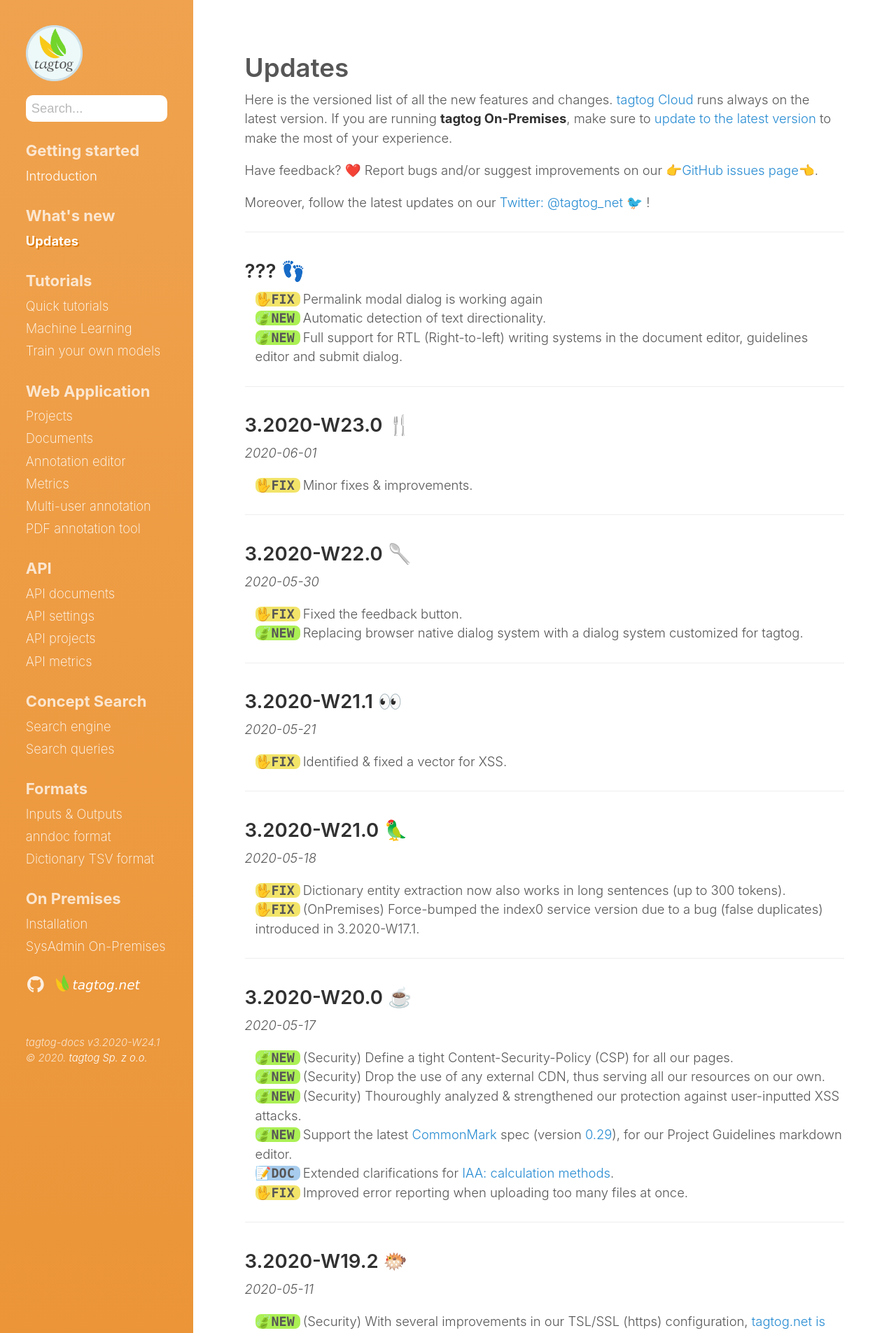
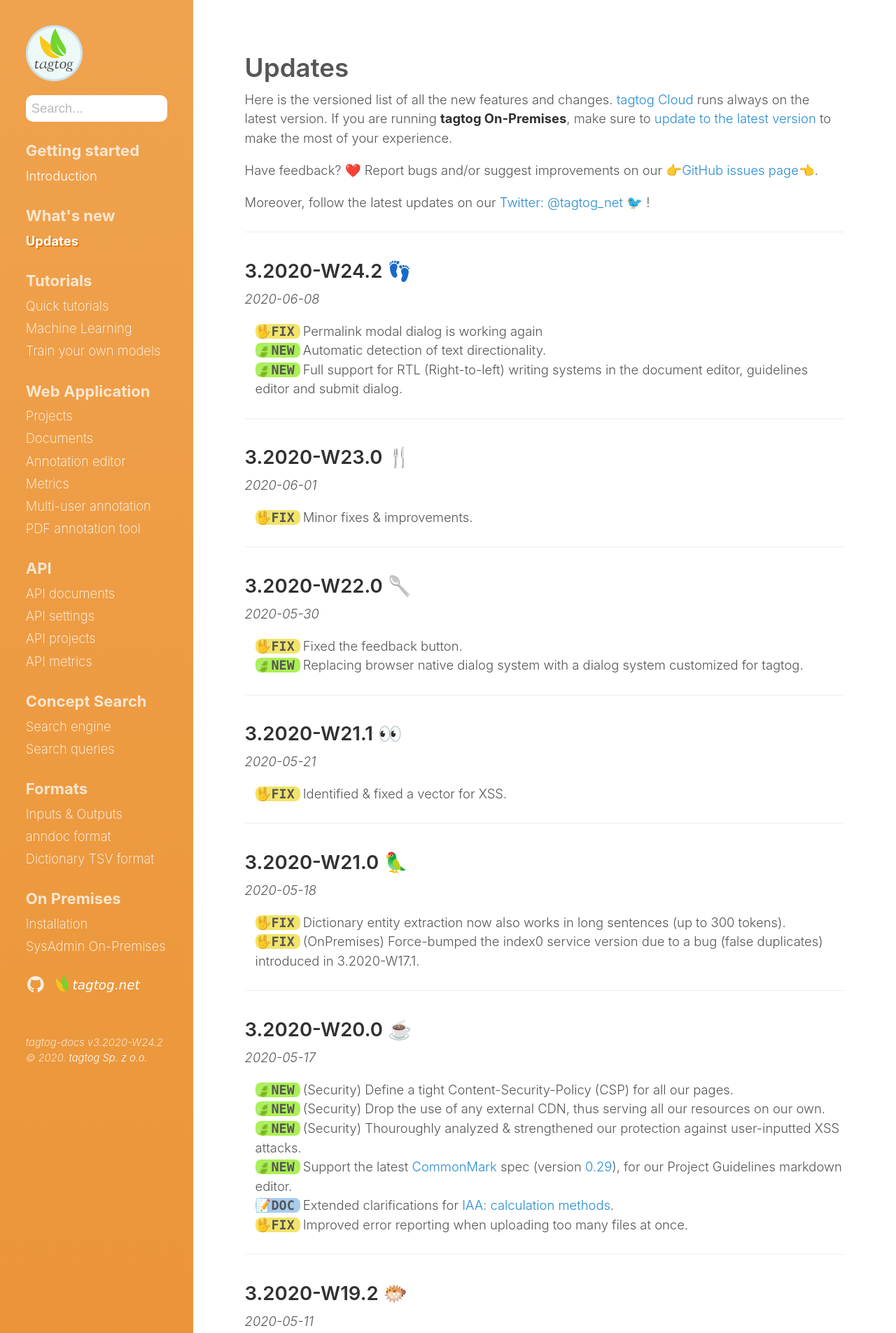
Before and after one commit to tagtogorg/tagtog-doc, a Jekyll site: the page built from updates.md, in a window 1280 px wide. Shown: the top 1905 px of the page at 70% size. Built offline with Jekyll 4.4.1, drawn with Linux system fonts in a browser that asks for light colours; nearby versions of some CDN libraries; emoji names are drawn with the system emoji font.

Commit message:
Bump version: 3.2020-W24.2 👣

```diff
--- a/_config.yml
+++ b/_config.yml
@@ -71,7 +71,7 @@ plugins:
   - jemoji
 
 # Custom vars
-version: 3.2020-W24.1
+version: 3.2020-W24.2
 sidebar_home_link: true
 search_page: false
 # sidebar_blog_link:  '/blog'   # By default, your home page is your blog
--- a/updates.md
+++ b/updates.md
@@ -14,7 +14,8 @@ Moreover, follow the latest updates on our [Twitter: @tagtog_net 🐦](https://t
 
 ---
 
-## ??? 👣
+## 3.2020-W24.2 👣
+_2020-06-08_
 
 <ul class="updates">
   <li class="fix"><span markdown="1">Permalink modal dialog is working again</span></li>
```
Also changed, not shown: 1 other file.
